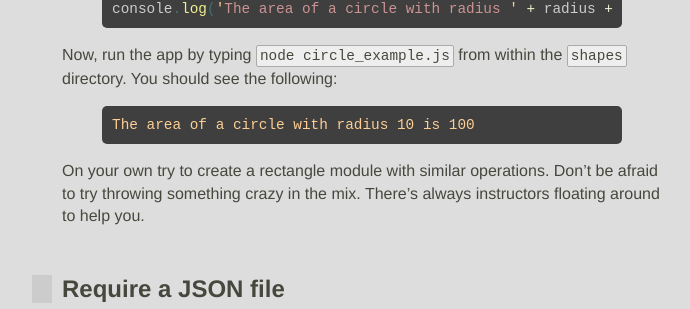
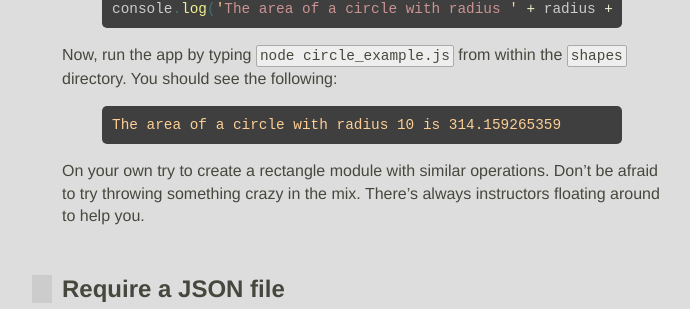
Before and after one commit to JavaScriptKC/workshop, a Jekyll site: the page built from _posts/2012-11-6-npm.md, in a window 1280 px wide and 900 px high, scrolled down 1609 px. Shown: the part 143-452 px from the top of the window, without its empty margins (278-968 px from the left). Built offline with Jekyll 4.4.1, drawn with Linux system fonts in a browser that asks for light colours; nearby versions of some CDN libraries; some web fonts are replaced; comment, search, counter and statistics services are not loaded.

Commit message:
fixed silly mistake

```diff
--- a/_posts/2012-11-6-npm.md
+++ b/_posts/2012-11-6-npm.md
@@ -75,7 +75,7 @@ console.log('The area of a circle with radius ' + radius + ' is ' + circle.area(
 Now, run the app by typing `node circle_example.js` from within the `shapes` directory. You should see the following:
 
 {% highlight bash %}
-The area of a circle with radius 10 is 100
+The area of a circle with radius 10 is 314.159265359
 {% endhighlight %}
 
 On your own try to create a rectangle module with similar operations. Don't be afraid to try throwing something crazy in the mix. There's always instructors floating around to help you.
```
